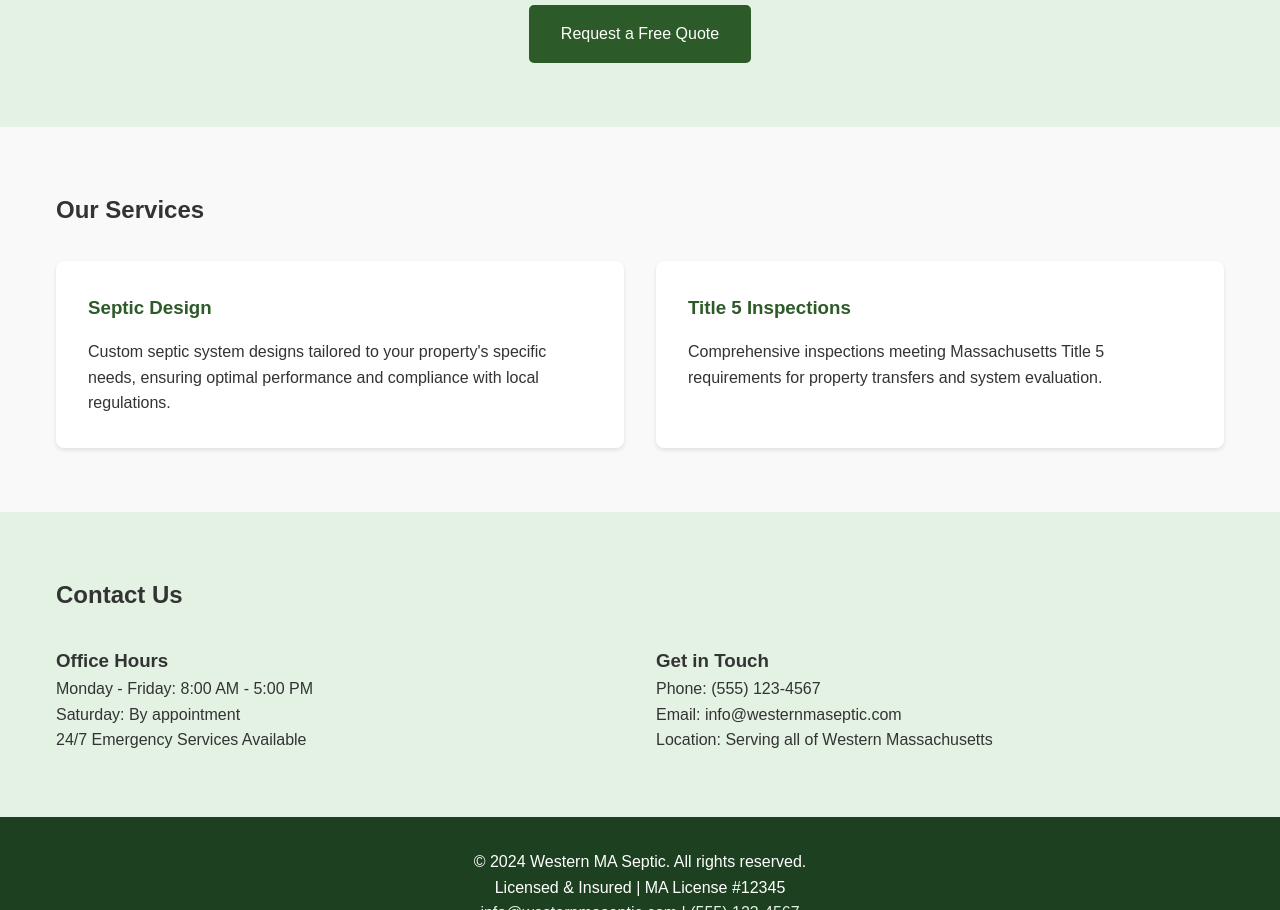
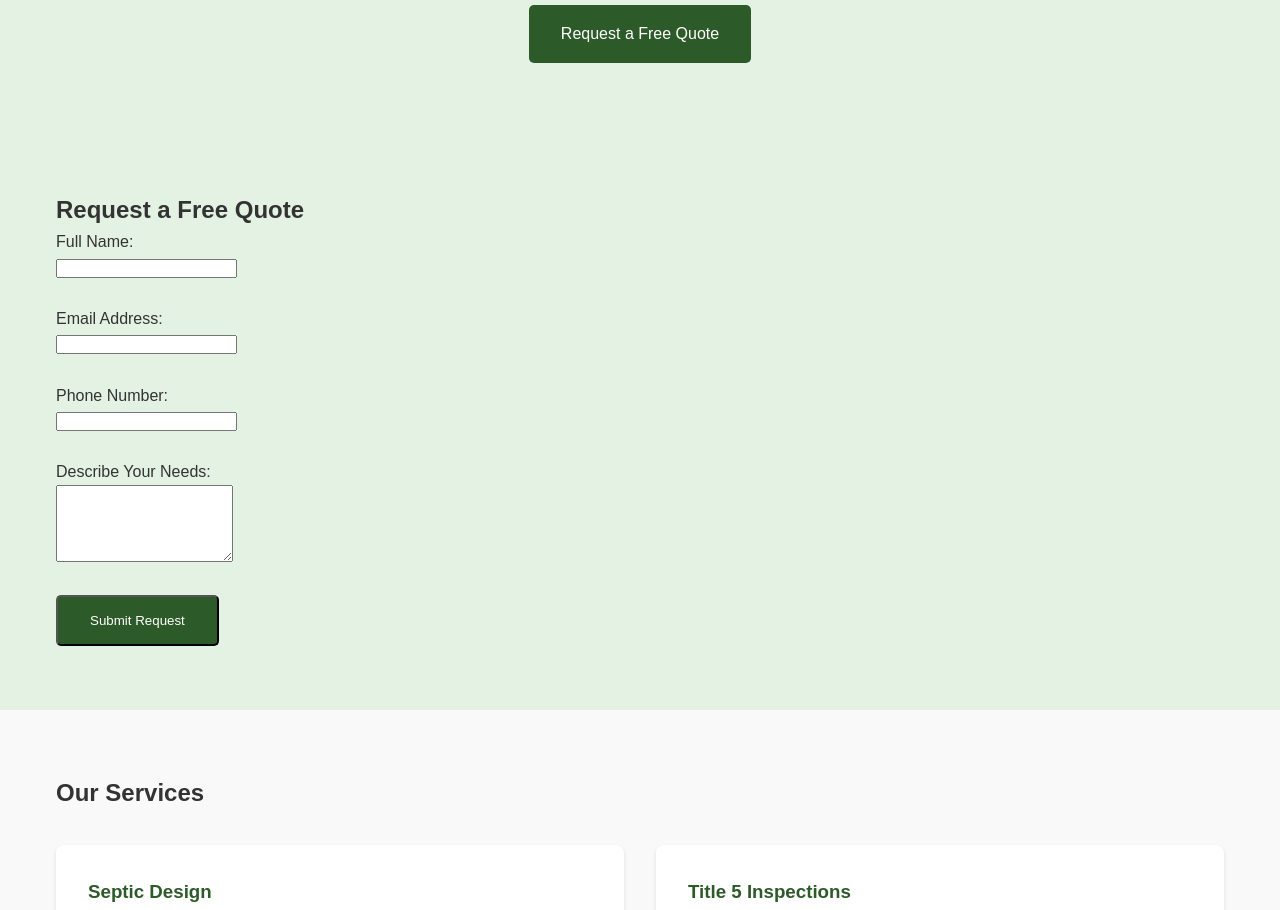
Before and after one commit to fmccool/WesternMASeptic, a plain HTML site: page index.html in a window 1280 px wide. Shown: the part 400-1310 px from the top of the page. Drawn offline with Linux system fonts and the light colour scheme.

Commit message:
index.html

```diff
--- a/index.html
+++ b/index.html
@@ -186,6 +186,26 @@
             <a href="#quote" class="cta-button">Request a Free Quote</a>
         </div>
     </section>
+    <section id="quote" class="contact-section">
+    <div class="container">
+        <h2>Request a Free Quote</h2>
+        <form action="https://example.com/submit-quote" method="POST">
+            <label for="name">Full Name:</label><br>
+            <input type="text" id="name" name="name" required><br><br>
+
+            <label for="email">Email Address:</label><br>
+            <input type="email" id="email" name="email" required><br><br>
+
+            <label for="phone">Phone Number:</label><br>
+            <input type="tel" id="phone" name="phone" required><br><br>
+
+            <label for="message">Describe Your Needs:</label><br>
+            <textarea id="message" name="message" rows="5" required></textarea><br><br>
+
+            <button type="submit" class="cta-button">Submit Request</button>
+        </form>
+    </div>
+</section>
 
     <section id="services" class="services">
         <div class="container">
```
